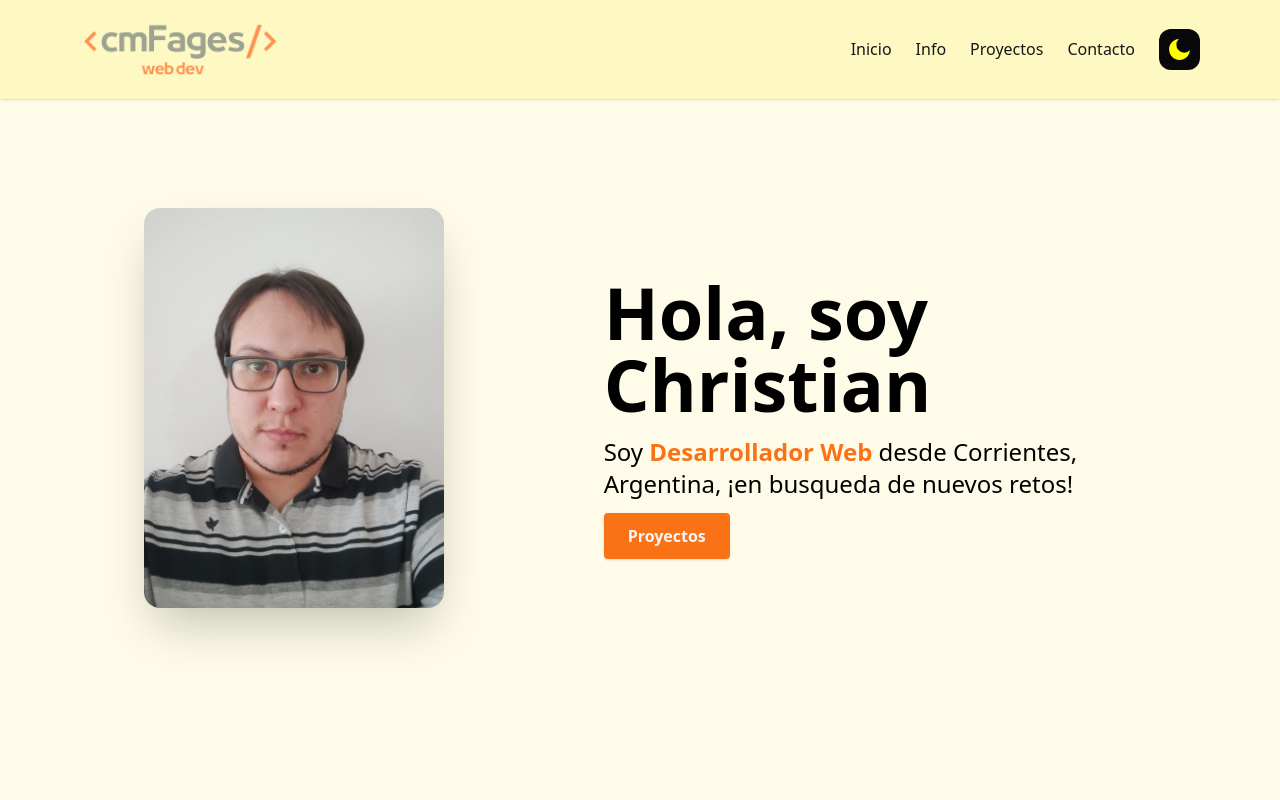
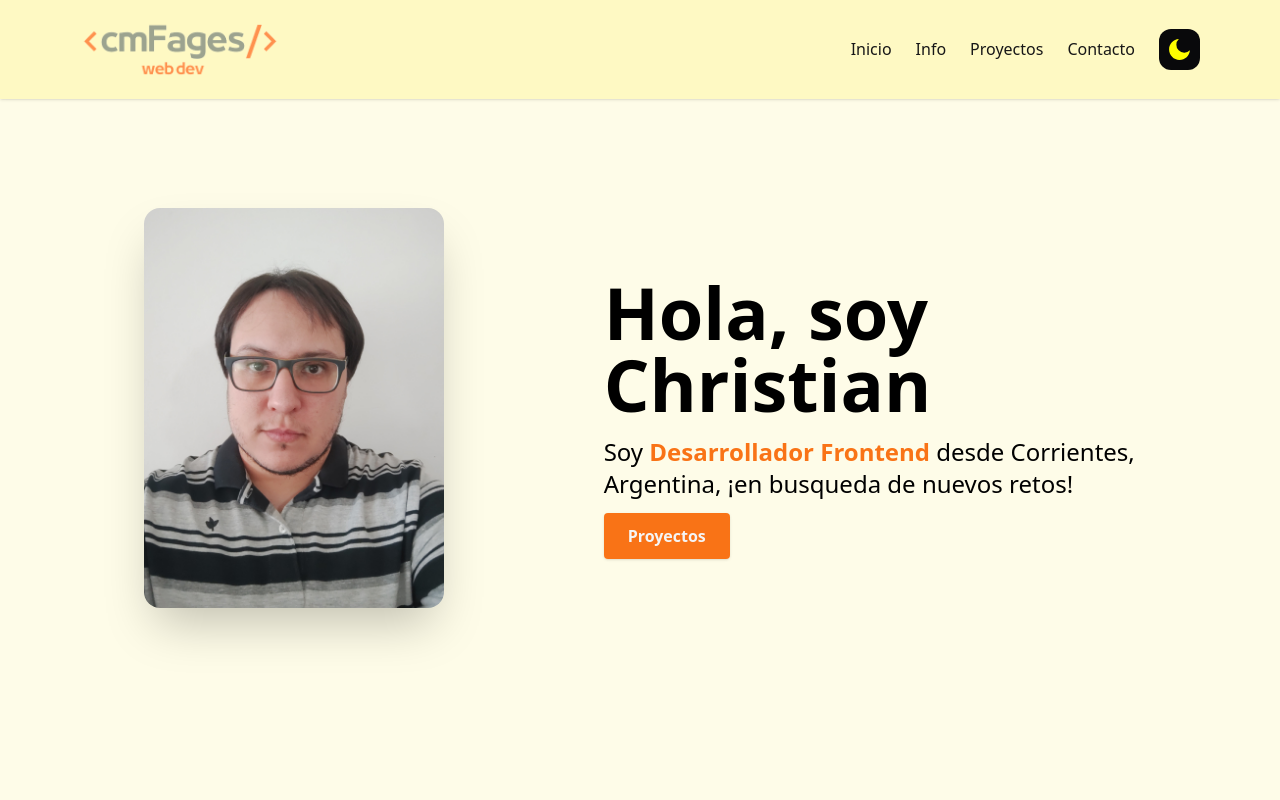
Before and after one commit to cmfages/Nextjs.Portfolio, a Next.js app: page / in a window 1280 px wide. Shown: the top 800 px of the page. Built offline with nearby package versions, Linux system fonts and the light colour scheme.

Commit message:
Update HeroSection.tsx frontend

```diff
--- a/components/HeroSection.tsx
+++ b/components/HeroSection.tsx
@@ -16,7 +16,7 @@ const HeroSection = () => {
           <p className='text-lg mt-4 mb-6 md:text-2xl'>
             Soy{" "}
             <span className='font-semibold text-orange-500'>
-              Desarrollador Web{" "}
+              Desarrollador Frontend{" "}
             </span>
             <span>
               desde Corrientes, Argentina, ¡en busqueda de nuevos retos!
```
